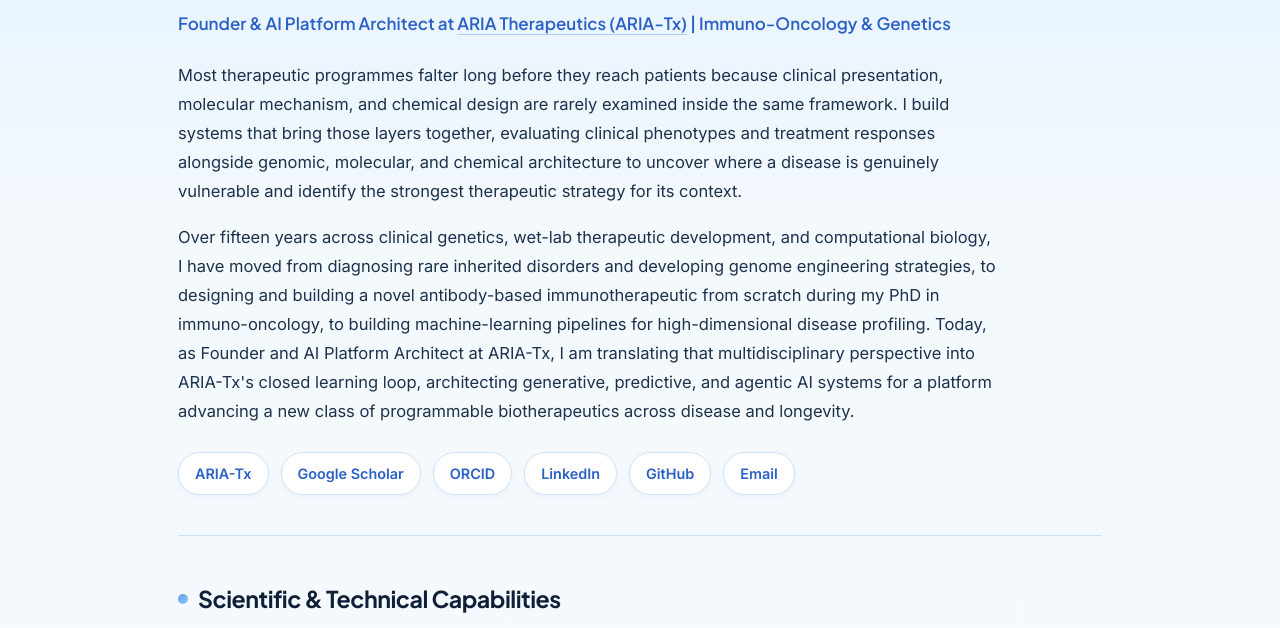
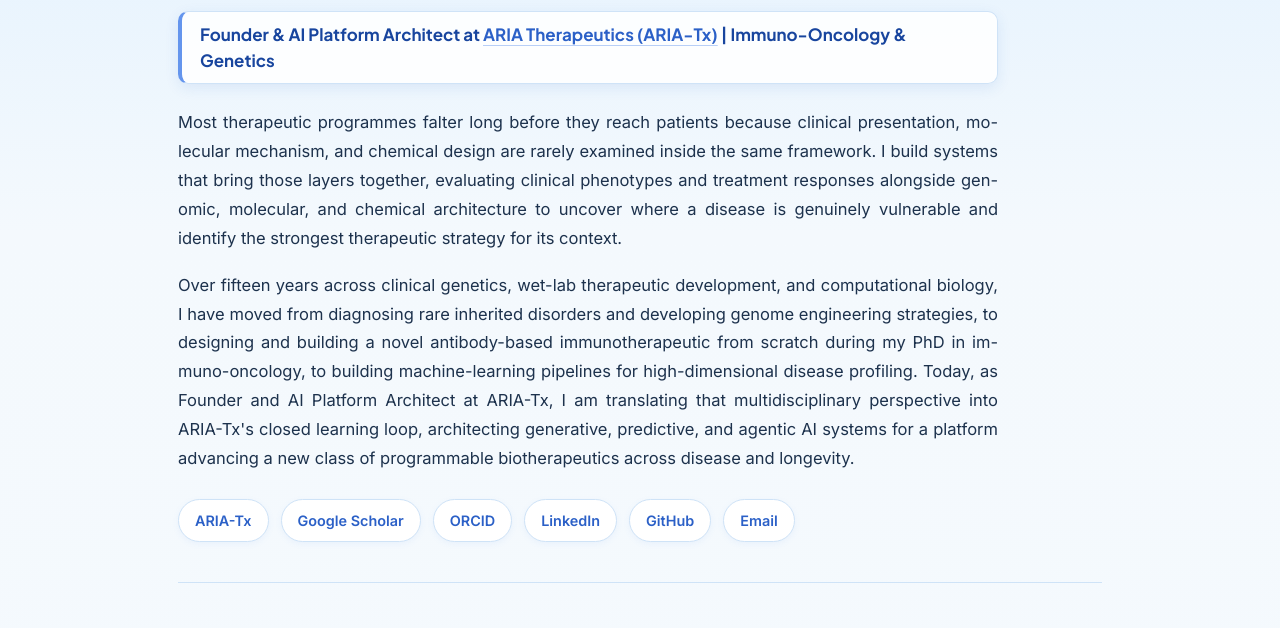
Before and after one commit to SNickaria/SNickaria.github.io, a plain HTML site: page index.html in a window 1280 px wide. Shown: the part 129-757 px from the top of the page. Drawn offline with Linux system fonts and the light colour scheme.

Commit message:
Justify body paragraphs and highlight role subtitle with bold weight and soft shadow

```diff
--- a/index.html
+++ b/index.html
@@ -64,7 +64,7 @@ h1{
   font-weight:800;
   line-height:1.12;
   letter-spacing:-0.03em;
-  margin:0 0 14px;
+  margin:0 0 16px;
 }
 h2{
   font-size:1.45rem;
@@ -93,13 +93,26 @@ h3{
   color:#14305c;
 }
 p{margin:0 0 18px}
+.bio p,.card p,.example p,.pub-card p{
+  text-align:justify;
+  hyphens:auto;
+  -webkit-hyphens:auto;
+}
 .role{
-  color:var(--cornflower);
+  display:inline-block;
+  color:#18459e;
   font-family:'Plus Jakarta Sans',system-ui,sans-serif;
-  font-weight:600;
+  font-weight:700;
   font-size:1.06rem;
-  max-width:800px;
-  margin-bottom:22px;
+  line-height:1.5;
+  max-width:820px;
+  margin-bottom:24px;
+  padding:10px 18px;
+  background:rgba(255,255,255,0.88);
+  border:1px solid var(--line);
+  border-left:4px solid var(--cornflower-bright);
+  border-radius:10px;
+  box-shadow:0 4px 14px rgba(43,96,199,0.10);
 }
 .bio{max-width:820px;color:#1d324d}
 .profiles{
```
